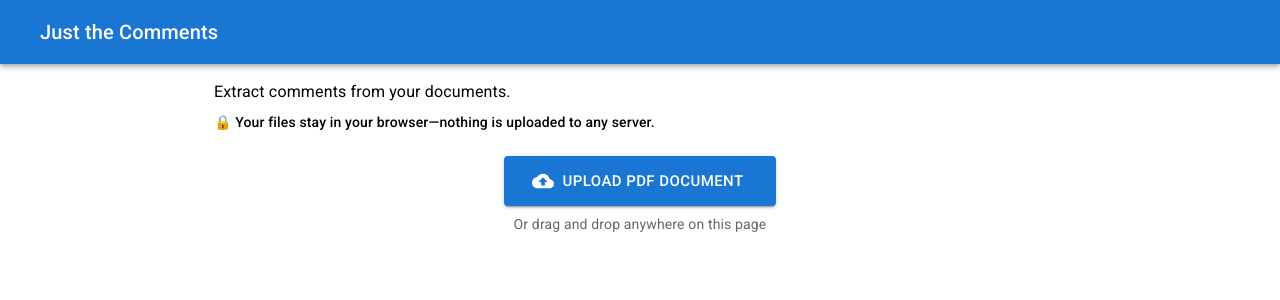
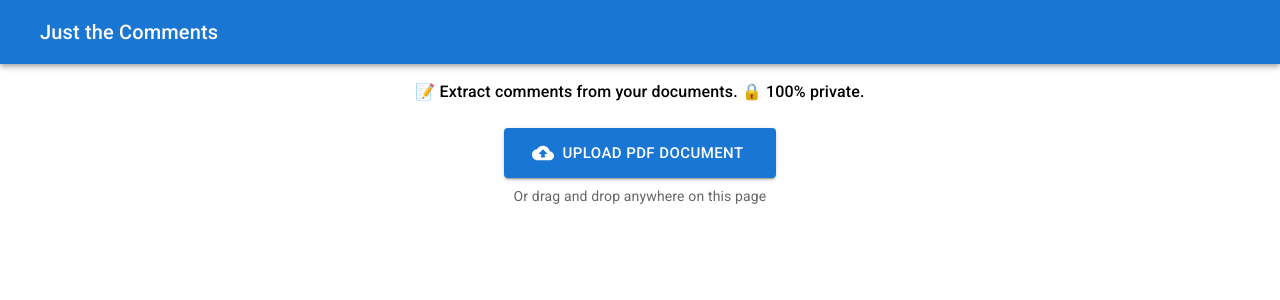
Before and after one commit to drheinheimer/just-the-comments, a React (Vite) app: page / in a window 1280 px wide. Shown: the top 300 px of the page. Built offline with nearby package versions, Linux system fonts and the light colour scheme; some icons are missing; a web font is replaced by a local one.

Commit message:
refine introduction

```diff
--- a/src/App.tsx
+++ b/src/App.tsx
@@ -226,14 +226,8 @@ function App() {
 
       {/* Main Content */}
       <Container maxWidth="md" sx={{ mt: 2 }}>
-        {/* <Typography variant="h4" component="h1" gutterBottom>
-          Welcome to Just the Comments
-        </Typography> */}
-        <Typography variant="body1">
-          Extract comments from your documents.
-        </Typography>
-        <Typography variant="body2" sx={{ mt: 1, fontWeight: 500 }}>
-          🔒 Your files stay in your browser—nothing is uploaded to any server.
+        <Typography variant="body1" sx={{ mt: 1, textAlign: 'center', fontWeight: 500 }}>
+          📝 Extract comments from your documents. 🔒 100% private.
         </Typography>
 
         {/* Upload Button */}
--- a/src/components/CommentsTable.tsx
+++ b/src/components/CommentsTable.tsx
@@ -69,7 +69,7 @@ export default function CommentsTable({ comments, loading = false }: CommentsTab
             },
           },
         }}
-        pageSizeOptions={[5, 10, 25]}
+        pageSizeOptions={[10, 25, 100]}
         disableRowSelectionOnClick
         sx={{
           '& .MuiDataGrid-cell': {
```
Also changed, not shown: 1 other file (tests, documents, lock files or other folders).
